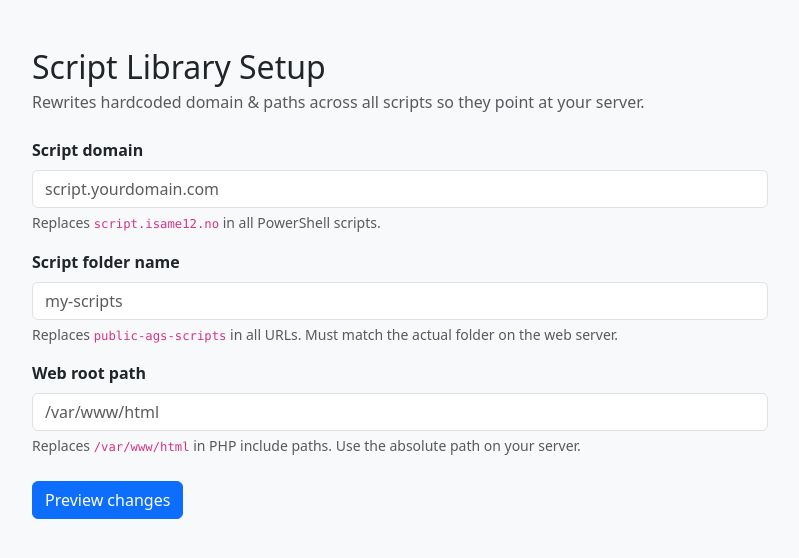
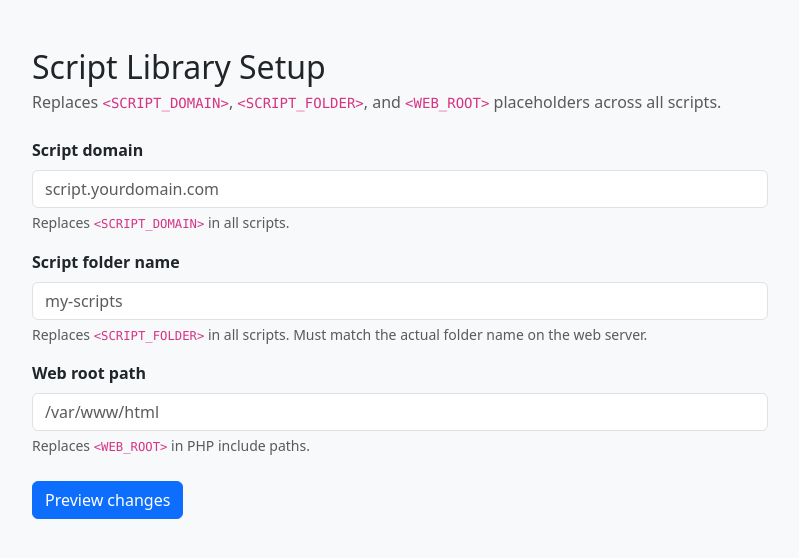
Before and after one commit to Leander-Andersen/public-ags-scripts, a PHP site: page /setup.php in a window 1280 px wide. Shown: the top 558 px of the page, without its empty margins (240-1039 px from the left). Run offline with PHP 8.4, Linux system fonts and the light colour scheme.

Commit message:
Replace hardcoded URLs with placeholders; setup.php now scans recursively
All hardcoded domain/path values replaced with:
  <SCRIPT_DOMAIN>, <SCRIPT_FOLDER>, <WEB_ROOT>

setup.php now auto-discovers any file containing these placeholders,
so new scripts just need the tokens — no changes to setup.php needed.

Co-Authored-By: Claude Sonnet 4.6 <noreply@anthropic.com>

```diff
--- a/##Extras/index.php
+++ b/##Extras/index.php
@@ -6,7 +6,7 @@ echo "<h2>Leander's skibidi skripter</h2>";
 $directory = getcwd();
 
 //require once the "globalVariables.php" file to import global variables
-require_once '/var/www/html/globalVariables.php';
+require_once '<WEB_ROOT>/globalVariables.php';
 
 
 
--- a/index.php
+++ b/index.php
@@ -1,4 +1,4 @@
 <?php
 //require once the "index.php" file to reduce redundant storage of the index file
-require_once '/var/www/html/index.php';
+require_once '<WEB_ROOT>/index.php';
 ?>
--- a/setup.php
+++ b/setup.php
@@ -22,37 +22,78 @@ if (empty($_SESSION['csrf_token'])) {
 }
 $csrf = $_SESSION['csrf_token'];
 
-// ── Hardcoded originals (what exists in the repo right now) ───────────────────
-const OLD_SCRIPT_DOMAIN = 'script.isame12.no';
-const OLD_FOLDER        = 'public-ags-scripts';
-const OLD_WEBROOT       = '/var/www/html';
+// ── Placeholders used in scripts ─────────────────────────────────────────────
+// Use these in any .ps1 or .php file — setup.php will replace them automatically.
+//   <SCRIPT_DOMAIN>  →  domain/subdomain the scripts are served from
+//   <SCRIPT_FOLDER>  →  folder name on the web server (repo root folder)
+//   <WEB_ROOT>       →  absolute server path to web root (e.g. /var/www/html)
 
-// ── Files that will be rewritten ──────────────────────────────────────────────
-$TARGET_FILES = [
-    'SetDefaultBrowser/SetDefaultBrowser.ps1',
-    'SetDefaultBrowser/SetBraveDefault.ps1',
-    'SetDefaultBrowser/SetChromeDefault.ps1',
-    'SetDefaultBrowser/SetFirefoxDefault.ps1',
-    'index.php',
-    '##Extras/index.php',
-];
+const PLACEHOLDER_DOMAIN = '<SCRIPT_DOMAIN>';
+const PLACEHOLDER_FOLDER = '<SCRIPT_FOLDER>';
+const PLACEHOLDER_WEBROOT = '<WEB_ROOT>';
+
+// ── File scanner ──────────────────────────────────────────────────────────────
+// Recursively finds all text files that contain at least one placeholder.
+// Skips: setup.php itself, setup.lock, .bak files, .git/, and binary files.
+function find_target_files(string $base): array {
+    $skip_names = ['setup.php', 'setup.lock'];
+    $skip_dirs  = ['.git', '.github', '.vscode', 'node_modules'];
+    $text_exts  = ['php', 'ps1', 'psm1', 'psd1', 'sh', 'bat', 'cmd', 'txt', 'md', 'json', 'xml', 'html', 'htm', 'css', 'js'];
+    $placeholders = [PLACEHOLDER_DOMAIN, PLACEHOLDER_FOLDER, PLACEHOLDER_WEBROOT];
+
+    $files = [];
+    $iter  = new RecursiveIteratorIterator(
+        new RecursiveDirectoryIterator($base, FilesystemIterator::SKIP_DOTS)
+    );
+
+    foreach ($iter as $file) {
+        if (!$file->isFile()) continue;
+
+        // Skip unwanted directories
+        $rel = str_replace($base . DIRECTORY_SEPARATOR, '', $file->getPathname());
+        $rel = str_replace('\\', '/', $rel);
+        foreach ($skip_dirs as $d) {
+            if (str_starts_with($rel, $d . '/')) continue 2;
+        }
+
+        // Skip unwanted filenames and .bak files
+        $fname = $file->getFilename();
+        if (in_array($fname, $skip_names)) continue;
+        if (str_ends_with($fname, '.bak')) continue;
+
+        // Only process known text extensions
+        $ext = strtolower($file->getExtension());
+        if (!in_array($ext, $text_exts)) continue;
+
+        // Only include files that actually contain a placeholder
+        $content = file_get_contents($file->getPathname());
+        foreach ($placeholders as $p) {
+            if (str_contains($content, $p)) {
+                $files[] = $rel;
+                break;
+            }
+        }
+    }
+
+    sort($files);
+    return $files;
+}
 
 // ── Helpers ───────────────────────────────────────────────────────────────────
 function build_replacements(string $domain, string $folder, string $webroot): array {
     return [
-        OLD_SCRIPT_DOMAIN => $domain,
-        OLD_FOLDER        => $folder,
-        OLD_WEBROOT       => rtrim($webroot, '/'),
+        PLACEHOLDER_DOMAIN  => $domain,
+        PLACEHOLDER_FOLDER  => $folder,
+        PLACEHOLDER_WEBROOT => rtrim($webroot, '/'),
     ];
 }
 
-function get_preview(array $files, array $replacements): array {
+function get_preview(array $files, array $replacements, string $base): array {
     $preview = [];
     foreach ($files as $rel) {
-        $path = __DIR__ . '/' . $rel;
-        if (!is_file($path)) continue;
-        $lines       = file($path, FILE_KEEP_BLANK_LINES);
-        $diffs       = [];
+        $path  = $base . '/' . $rel;
+        $lines = file($path, FILE_KEEP_BLANK_LINES);
+        $diffs = [];
         foreach ($lines as $i => $line) {
             $new = str_replace(array_keys($replacements), array_values($replacements), $line);
             if ($new !== $line) {
@@ -66,10 +107,10 @@ function get_preview(array $files, array $replacements): array {
     return $preview;
 }
 
-function apply_changes(array $files, array $replacements): array {
+function apply_changes(array $files, array $replacements, string $base): array {
     $results = [];
     foreach ($files as $rel) {
-        $path = __DIR__ . '/' . $rel;
+        $path = $base . '/' . $rel;
         if (!is_file($path)) {
             $results[] = ['file' => $rel, 'status' => 'skip', 'msg' => 'File not found'];
             continue;
@@ -80,7 +121,7 @@ function apply_changes(array $files, array $replacements): array {
             $results[] = ['file' => $rel, 'status' => 'unchanged', 'msg' => 'Nothing to change'];
             continue;
         }
-        file_put_contents($path . '.bak', $orig);        // backup
+        file_put_contents($path . '.bak', $orig);
         if (file_put_contents($path, $new) !== false) {
             $results[] = ['file' => $rel, 'status' => 'ok', 'msg' => 'Updated — backup saved as ' . basename($rel) . '.bak'];
         } else {
@@ -126,7 +167,7 @@ function page_open(string $title): void {
 <body class="bg-light">
 <div class="container py-5" style="max-width:760px">
 <h2 class="mb-1">Script Library Setup</h2>
-<p class="text-muted mb-4">Rewrites hardcoded domain &amp; paths across all scripts so they point at your server.</p>
+<p class="text-muted mb-4">Replaces <code>&lt;SCRIPT_DOMAIN&gt;</code>, <code>&lt;SCRIPT_FOLDER&gt;</code>, and <code>&lt;WEB_ROOT&gt;</code> placeholders across all scripts.</p>
 HTML;
 }
 
@@ -135,8 +176,9 @@ function page_close(): void {
 }
 
 // ── Route ─────────────────────────────────────────────────────────────────────
+$base = __DIR__;
+
 if ($_SERVER['REQUEST_METHOD'] !== 'POST') {
-    // ── GET: show form ────────────────────────────────────────────────────────
     page_open('Setup');
     echo render_form('', '', '', [], $csrf);
     page_close();
@@ -162,28 +204,19 @@ if ($errors) {
 }
 
 $replacements = build_replacements($domain, $folder, $webroot);
+$target_files = find_target_files($base);
 
 if (isset($_POST['confirm']) && $_POST['confirm'] === '1') {
     // ── Apply ─────────────────────────────────────────────────────────────────
-    $results = apply_changes($TARGET_FILES, $replacements);
+    $results = apply_changes($target_files, $replacements, $base);
     file_put_contents($LOCK_FILE, date('c'));
 
     page_open('Setup — Done');
     echo '<h5 class="mb-3">Changes applied</h5>';
     echo '<ul class="list-group mb-4">';
     foreach ($results as $r) {
-        $icon = match($r['status']) {
-            'ok'        => '✅',
-            'unchanged' => '⬛',
-            'skip'      => '⚠️',
-            default     => '❌',
-        };
-        $cls = match($r['status']) {
-            'ok'        => 'list-group-item-success',
-            'err'       => 'list-group-item-danger',
-            'skip'      => 'list-group-item-warning',
-            default     => '',
-        };
+        $icon = match($r['status']) { 'ok' => '✅', 'unchanged' => '⬛', 'skip' => '⚠️', default => '❌' };
+        $cls  = match($r['status']) { 'ok' => 'list-group-item-success', 'err' => 'list-group-item-danger', 'skip' => 'list-group-item-warning', default => '' };
         echo "<li class=\"list-group-item {$cls}\"><code>{$r['file']}</code> {$icon} — {$r['msg']}</li>";
     }
     echo '</ul>';
@@ -193,19 +226,19 @@ if (isset($_POST['confirm']) && $_POST['confirm'] === '1') {
 }
 
 // ── Preview ───────────────────────────────────────────────────────────────────
-$preview = get_preview($TARGET_FILES, $replacements);
+$preview = get_preview($target_files, $replacements, $base);
 
 page_open('Setup — Preview');
 echo '<h5 class="mb-1">Review changes</h5>';
-echo '<p class="text-muted mb-3">Lines highlighted in <span class="text-danger">red</span> will be replaced with the <span class="text-success">green</span> version. Click <strong>Apply</strong> to write these changes to disk.</p>';
+echo '<p class="text-muted mb-3">Lines in <span class="text-danger fw-semibold">red</span> will be replaced with the <span class="text-success fw-semibold">green</span> version.</p>';
 
 if (empty($preview)) {
-    echo '<div class="alert alert-info">No changes needed — the files already use your provided values (or the target files were not found).</div>';
+    echo '<div class="alert alert-info">No placeholders found in any files — nothing to change.</div>';
 } else {
-    foreach ($preview as $file_entry) {
-        echo '<div class="file-header">' . htmlspecialchars($file_entry['file']) . '</div>';
+    foreach ($preview as $entry) {
+        echo '<div class="file-header">' . htmlspecialchars($entry['file']) . '</div>';
         echo '<div class="diff-block">';
-        foreach ($file_entry['diffs'] as $d) {
+        foreach ($entry['diffs'] as $d) {
             $n = htmlspecialchars($d['n']);
             echo "<div class=\"diff-row diff-old\"><span class=\"lnum\">{$n}</span>- " . htmlspecialchars($d['old']) . "</div>";
             echo "<div class=\"diff-row diff-new\"><span class=\"lnum\">{$n}</span>+ " . htmlspecialchars($d['new']) . "</div>";
@@ -235,9 +268,7 @@ function render_form(string $domain, string $folder, string $webroot, array $err
 
     if ($errors) {
         $out .= '<div class="alert alert-danger"><ul class="mb-0">';
-        foreach ($errors as $e) {
-            $out .= "<li>{$e}</li>";
-        }
+        foreach ($errors as $e) { $out .= "<li>{$e}</li>"; }
         $out .= '</ul></div>';
     }
 
@@ -249,21 +280,21 @@ function render_form(string $domain, string $folder, string $webroot, array $err
     <label class="form-label fw-semibold" for="script_domain">Script domain</label>
     <input class="form-control" id="script_domain" name="script_domain"
            placeholder="script.yourdomain.com" value="{$d_val}" required>
-    <div class="form-text">Replaces <code>script.isame12.no</code> in all PowerShell scripts.</div>
+    <div class="form-text">Replaces <code>&lt;SCRIPT_DOMAIN&gt;</code> in all scripts.</div>
   </div>
 
   <div class="mb-3">
     <label class="form-label fw-semibold" for="folder_name">Script folder name</label>
     <input class="form-control" id="folder_name" name="folder_name"
            placeholder="my-scripts" value="{$f_val}" required>
-    <div class="form-text">Replaces <code>public-ags-scripts</code> in all URLs. Must match the actual folder on the web server.</div>
+    <div class="form-text">Replaces <code>&lt;SCRIPT_FOLDER&gt;</code> in all scripts. Must match the actual folder name on the web server.</div>
   </div>
 
   <div class="mb-4">
     <label class="form-label fw-semibold" for="web_root">Web root path</label>
     <input class="form-control" id="web_root" name="web_root"
            placeholder="/var/www/html" value="{$w_val}" required>
-    <div class="form-text">Replaces <code>/var/www/html</code> in PHP include paths. Use the absolute path on your server.</div>
+    <div class="form-text">Replaces <code>&lt;WEB_ROOT&gt;</code> in PHP include paths.</div>
   </div>
 
   <button type="submit" class="btn btn-primary">Preview changes</button>
```
Also changed, not shown: 4 other files.
